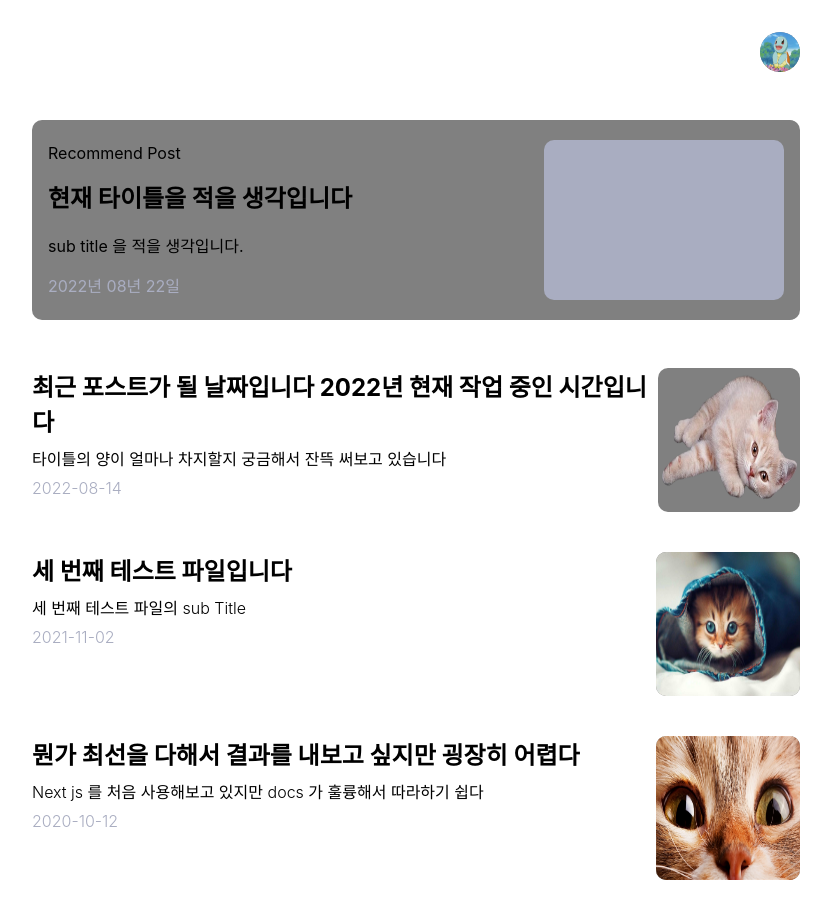
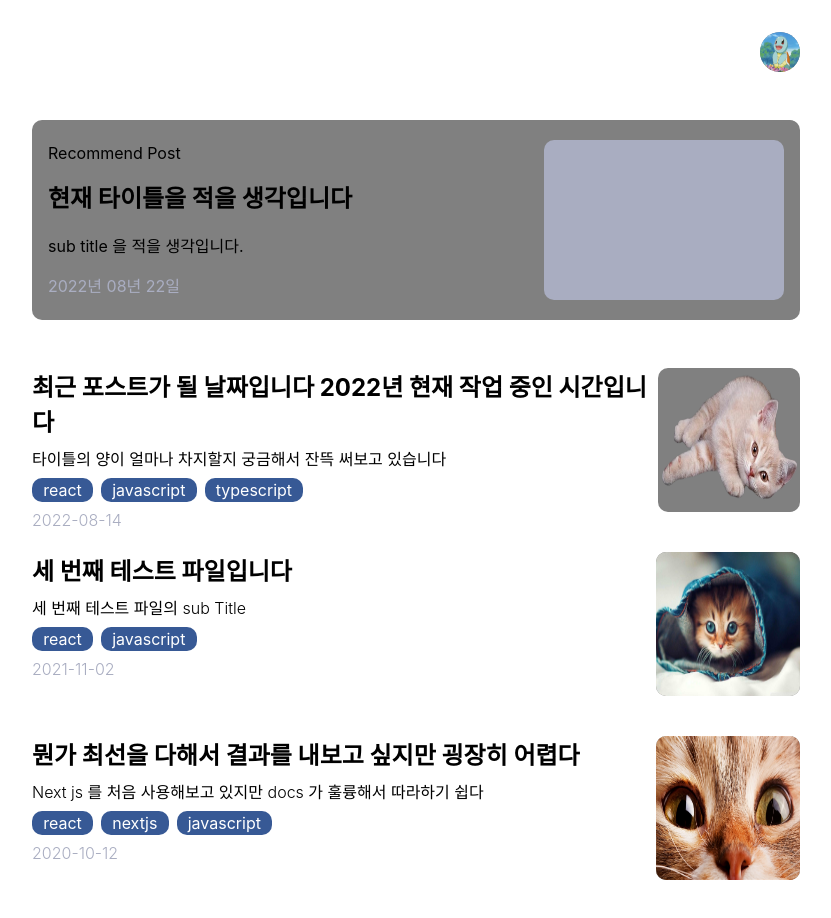
Before and after one commit to TakhyunKim/takhyun.dev, a Next.js app: page /blog in a window 1280 px wide. Shown: the top 918 px of the page, without its empty margins (224-1055 px from the left). Built offline with nearby package versions, Linux system fonts and the light colour scheme.

Commit message:
feat: apply Tag component to PostItem component

```diff
--- a/components/Blog/PostList/PostItem/PostItem.module.css
+++ b/components/Blog/PostList/PostItem/PostItem.module.css
@@ -15,6 +15,10 @@
   background-color: gray;
   border-radius: 10px;
   overflow: hidden;
+}
+
+.tag_list_wrapper {
+  display: flex;
 }
 
 .title {
--- a/components/Blog/PostList/PostItem/index.tsx
+++ b/components/Blog/PostList/PostItem/index.tsx
@@ -7,12 +7,14 @@ import styles from "./PostItem.module.css";
 
 import type { PostData } from "../../../../lib/posts";
 
+import Tag from "../../../Tag";
+
 interface PostItemProps {
   postData: PostData;
 }
 
 const PostItem: NextPage<PostItemProps> = ({
-  postData: { id, title, date, subtitle, thumbnailUrl },
+  postData: { id, title, date, tagList, subtitle, thumbnailUrl },
 }) => {
   const [isHovered, setIsHovered] = useState<boolean>(false);
   const router = useRouter();
@@ -30,8 +32,14 @@ const PostItem: NextPage<PostItemProps> = ({
       >
         <div className={styles.title}>{title}</div>
         <div className={styles.sub_title}>{subtitle}</div>
+        <div className={styles.tag_list_wrapper}>
+          {tagList.map((tag) => (
+            <Tag key={tag} tag={tag} isHovered={isHovered} />
+          ))}
+        </div>
         <div className={styles.date}>{date}</div>
       </div>
+
       <div className={styles.post_thumbnail}>
         <Image priority src={thumbnailUrl} alt="thumbnail" layout="fill" />
       </div>
```
